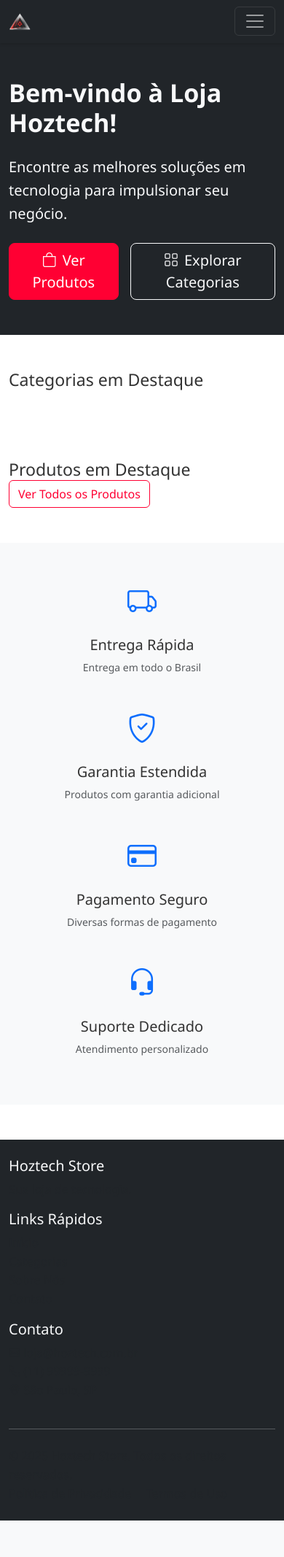
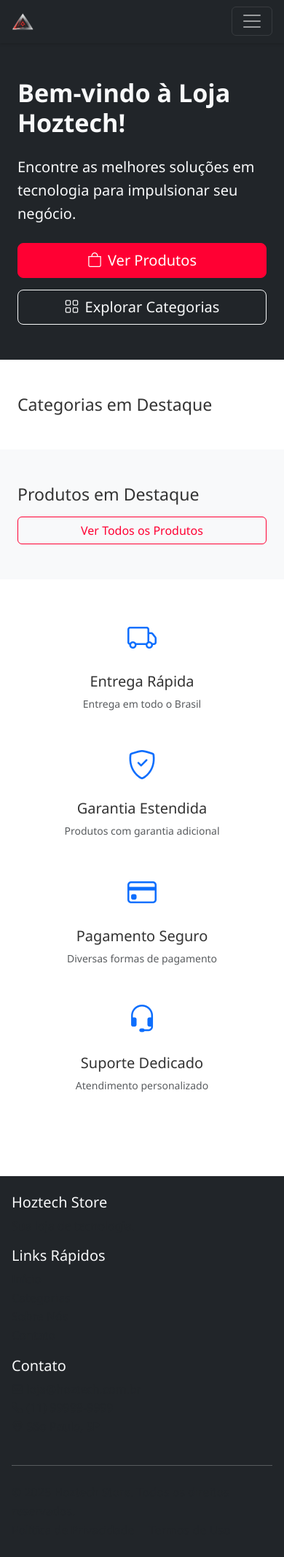
Before and after one commit to patrickresende/hoztech_site, a Django app: page /loja/ in a window 390 px wide. Shown: the whole page at 73% size. Before the commit the page ends 2084 px from the top, so only its background shows below. Run offline with Django 5.2, Linux system fonts and the light colour scheme; data that the repository does not hold is empty; some libraries are stand-ins or nearby versions.

Commit message:
fix: home page responsiva

```diff
--- a/apps/store/templates/store/home.html
+++ b/apps/store/templates/store/home.html
@@ -5,13 +5,13 @@
 
 {% block content %}
 <!-- Hero Section -->
-<div class="bg-dark text-light py-5 mb-5">
-    <div class="container">
-        <div class="row align-items-center">
+<section class="bg-dark text-light py-5 mb-5">
+    <div class="container px-4">
+        <div class="row align-items-center g-4">
             <div class="col-lg-6">
                 <h1 class="display-4 fw-bold mb-4">Bem-vindo à Loja Hoztech!</h1>
                 <p class="lead mb-4">Encontre as melhores soluções em tecnologia para impulsionar seu negócio.</p>
-                <div class="d-flex gap-3">
+                <div class="d-flex flex-wrap gap-3">
                     <a href="#featured-products" class="btn btn-primary btn-lg">
                         <i class="bi bi-bag me-2"></i>Ver Produtos
                     </a>
@@ -25,14 +25,14 @@
             </div>
         </div>
     </div>
-</div>
+</section>
 
 <!-- Featured Categories -->
-<div class="container mb-5">
+<section class="container px-4 mb-5">
     <h2 class="h3 mb-4">Categorias em Destaque</h2>
-    <div class="row row-cols-1 row-cols-md-2 row-cols-lg-4 g-4">
+    <div class="row g-4">
         {% for category in featured_categories %}
-        <div class="col">
+        <div class="col-12 col-sm-6 col-md-4 col-lg-3">
             <a href="{{ category.get_absolute_url }}" class="text-decoration-none">
                 <div class="card h-100 border-0 shadow-sm hover-card">
                     {% if category.image %}
@@ -50,25 +50,25 @@
         </div>
         {% endfor %}
     </div>
-</div>
+</section>
 
 <!-- Produtos em Destaque -->
-<section class="py-5">
-    <div class="container">
-        <div class="row mb-4">
-            <div class="col-md-8">
+<section class="py-5 bg-light">
+    <div class="container px-4">
+        <div class="row g-3 mb-4 align-items-center">
+            <div class="col-12 col-md-8">
                 <h2 class="h3 mb-0">Produtos em Destaque</h2>
             </div>
-            <div class="col-md-4 text-md-end">
-                <a href="{% url 'store:search' %}" class="btn btn-outline-primary">
+            <div class="col-12 col-md-4 text-md-end">
+                <a href="{% url 'store:search' %}" class="btn btn-outline-primary w-100 w-md-auto">
                     Ver Todos os Produtos
                 </a>
             </div>
         </div>
 
-        <div class="row row-cols-1 row-cols-md-2 row-cols-lg-4 g-4">
+        <div class="row g-4">
             {% for product in featured_products %}
-            <div class="col">
+            <div class="col-12 col-sm-6 col-md-4 col-lg-3">
                 <div class="card h-100 border-0 shadow-sm">
                     {% if product.images.exists %}
                     <img src="{{ product.images.first.image.url }}"
@@ -81,17 +81,17 @@
                         <i class="bi bi-image text-muted" style="font-size: 3rem;"></i>
                     </div>
                     {% endif %}
-                    <div class="card-body">
+                    <div class="card-body d-flex flex-column">
                         <h5 class="card-title">
                             <a href="{% url 'store:product_detail' product.pk %}"
                                class="text-decoration-none text-dark">
                                 {{ product.name }}
                             </a>
                         </h5>
-                        <p class="card-text text-muted small">
+                        <p class="card-text text-muted small flex-grow-1">
                             {{ product.description|truncatechars:100 }}
                         </p>
-                        <div class="d-flex justify-content-between align-items-center">
+                        <div class="d-flex flex-wrap justify-content-between align-items-center gap-2 mt-3">
                             <div>
                                 {% if product.sale_price %}
                                 <span class="text-decoration-line-through text-muted">
@@ -120,31 +120,31 @@
 </section>
 
 <!-- Benefits Section -->
-<div class="bg-light py-5">
-    <div class="container">
+<section class="bg-white py-5">
+    <div class="container px-4">
         <div class="row g-4">
-            <div class="col-md-3">
+            <div class="col-12 col-sm-6 col-md-3">
                 <div class="text-center">
                     <i class="bi bi-truck text-primary" style="font-size: 2.5rem;"></i>
                     <h3 class="h5 mt-3">Entrega Rápida</h3>
                     <p class="text-muted small">Entrega em todo o Brasil</p>
                 </div>
             </div>
-            <div class="col-md-3">
+            <div class="col-12 col-sm-6 col-md-3">
                 <div class="text-center">
                     <i class="bi bi-shield-check text-primary" style="font-size: 2.5rem;"></i>
                     <h3 class="h5 mt-3">Garantia Estendida</h3>
                     <p class="text-muted small">Produtos com garantia adicional</p>
                 </div>
             </div>
-            <div class="col-md-3">
+            <div class="col-12 col-sm-6 col-md-3">
                 <div class="text-center">
                     <i class="bi bi-credit-card text-primary" style="font-size: 2.5rem;"></i>
                     <h3 class="h5 mt-3">Pagamento Seguro</h3>
                     <p class="text-muted small">Diversas formas de pagamento</p>
                 </div>
             </div>
-            <div class="col-md-3">
+            <div class="col-12 col-sm-6 col-md-3">
                 <div class="text-center">
                     <i class="bi bi-headset text-primary" style="font-size: 2.5rem;"></i>
                     <h3 class="h5 mt-3">Suporte Dedicado</h3>
@@ -153,7 +153,7 @@
             </div>
         </div>
     </div>
-</div>
+</section>
 
 {% block extra_css %}
 <style>
@@ -165,6 +165,36 @@
     transform: translateY(-5px);
     box-shadow: 0 0.5rem 1rem rgba(0, 0, 0, 0.15) !important;
 }
+
+/* Ajustes de responsividade */
+@media (max-width: 576px) {
+    .container {
+        padding-left: 1rem;
+        padding-right: 1rem;
+    }
+
+    .btn-lg {
+        width: 100%;
+    }
+
+    .card-body {
+        padding: 1rem;
+    }
+}
+
+@media (min-width: 577px) and (max-width: 768px) {
+    .container {
+        padding-left: 1.5rem;
+        padding-right: 1.5rem;
+    }
+}
+
+@media (min-width: 769px) {
+    .container {
+        padding-left: 2rem;
+        padding-right: 2rem;
+    }
+}
 </style>
 {% endblock %}
 {% endblock %}
```
